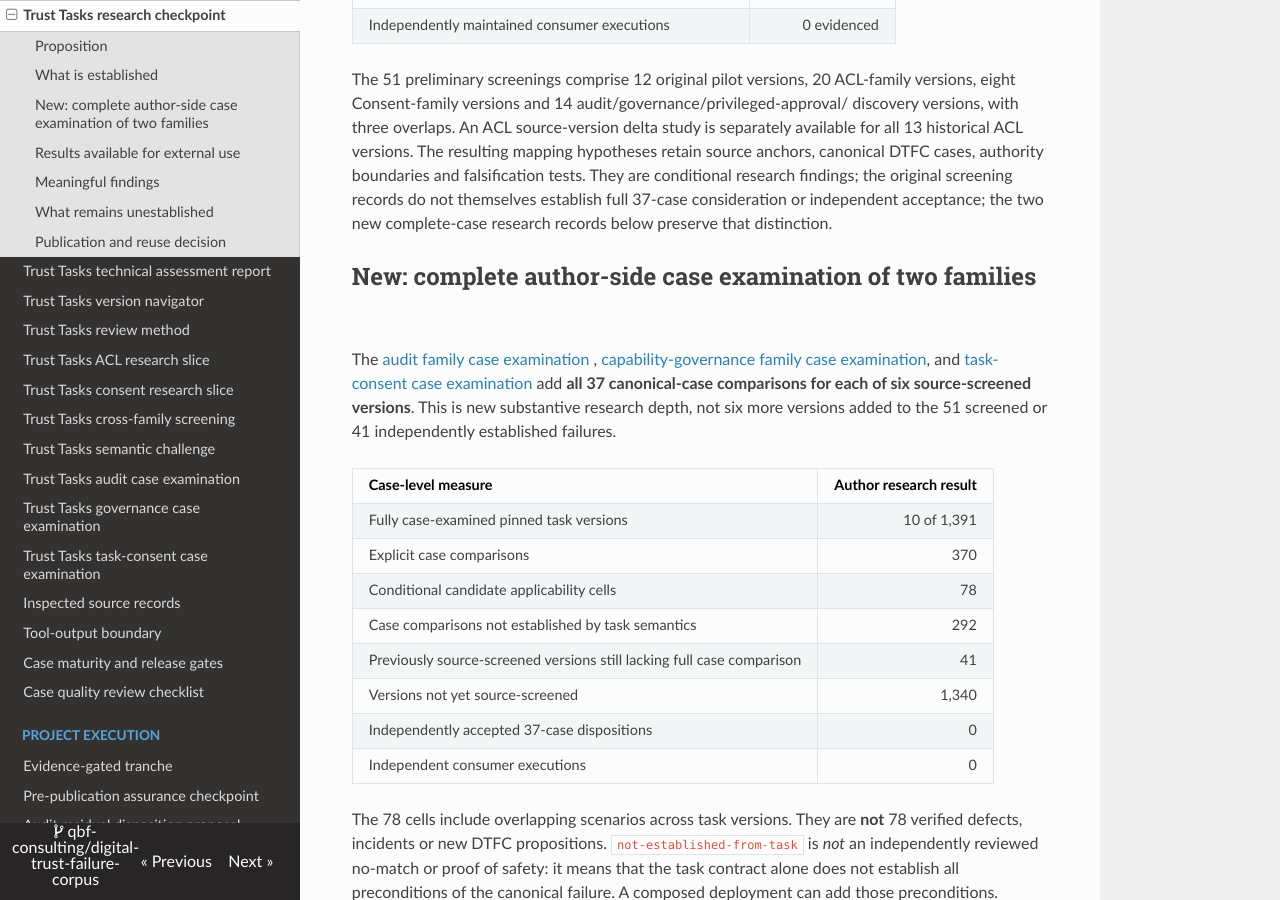
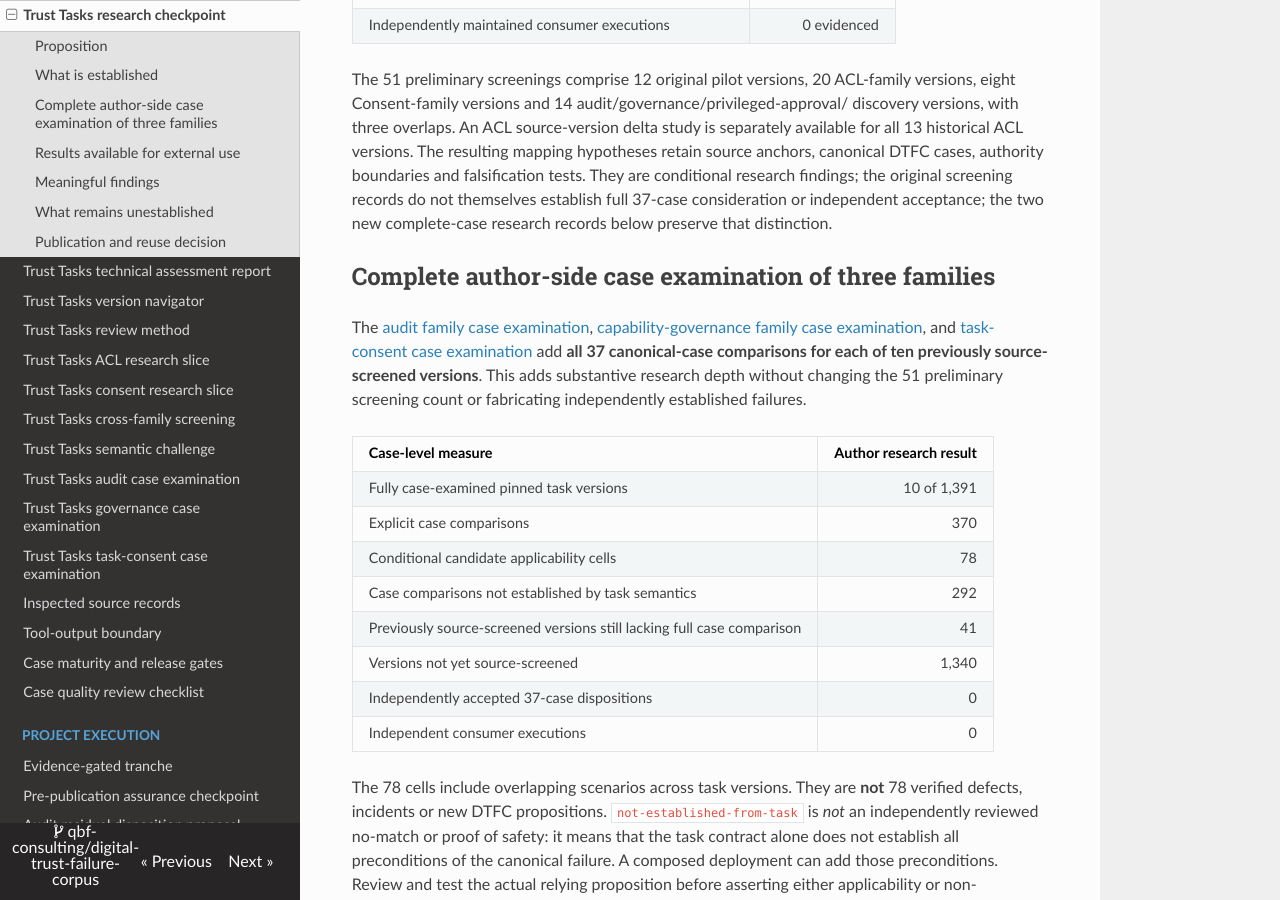
Before and after one commit to qbf-consulting/digital-trust-failure-corpus, an MkDocs documentation site: the page built from docs/trust-tasks-research-checkpoint.md, in a window 1280 px wide and 900 px high, scrolled down 928 px. Built offline with MkDocs 1.6.1, drawn with Linux system fonts in a browser that asks for light colours; nearby versions of some CDN libraries.

Commit message:
docs(trust-tasks): correct consolidated author review scope
State three families and ten examined versions without implying any
independently established failure or altering preliminary screening.

Refs #135

Signed-off-by: sankarshan <1469458+sankarshanmukhopadhyay@users.noreply.github.com>

```diff
--- a/docs/trust-tasks-research-checkpoint.md
+++ b/docs/trust-tasks-research-checkpoint.md
@@ -43,14 +43,14 @@ the original screening records do not themselves establish full 37-case
 consideration or independent acceptance; the two new complete-case research
 records below preserve that distinction.
 
-## New: complete author-side case examination of two families
+## Complete author-side case examination of three families
 
-The [audit family case examination](trust-tasks-audit-case-examination.md) ,
+The [audit family case examination](trust-tasks-audit-case-examination.md),
 [capability-governance family case examination](trust-tasks-governance-case-examination.md), and
 [task-consent case examination](trust-tasks-task-consent-case-examination.md)
-add **all 37 canonical-case comparisons for each of six source-screened
-versions**. This is new substantive research depth, not six more versions
-added to the 51 screened or 41 independently established failures.
+add **all 37 canonical-case comparisons for each of ten previously source-screened
+versions**. This adds substantive research depth without changing the 51
+preliminary screening count or fabricating independently established failures.
 
 | Case-level measure | Author research result |
 |---|---:|
```
